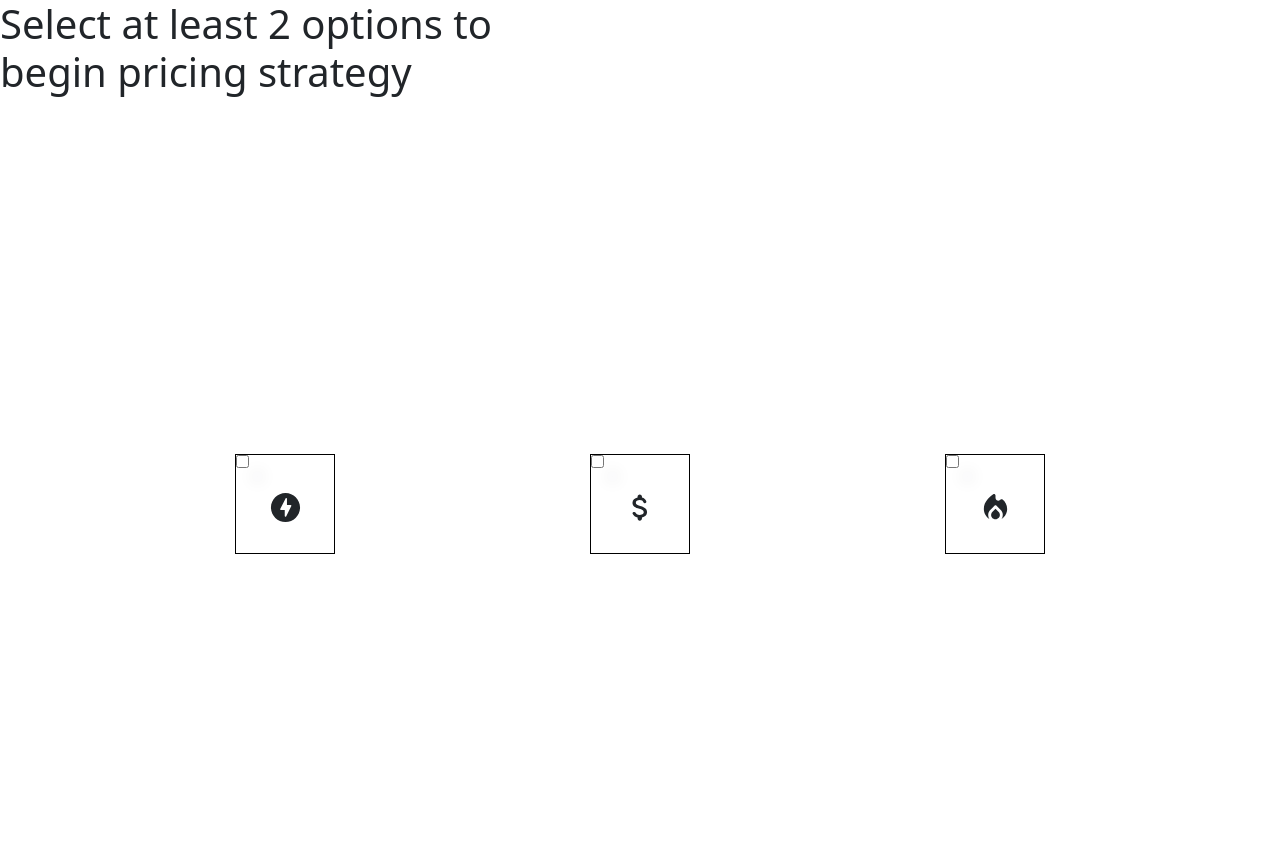
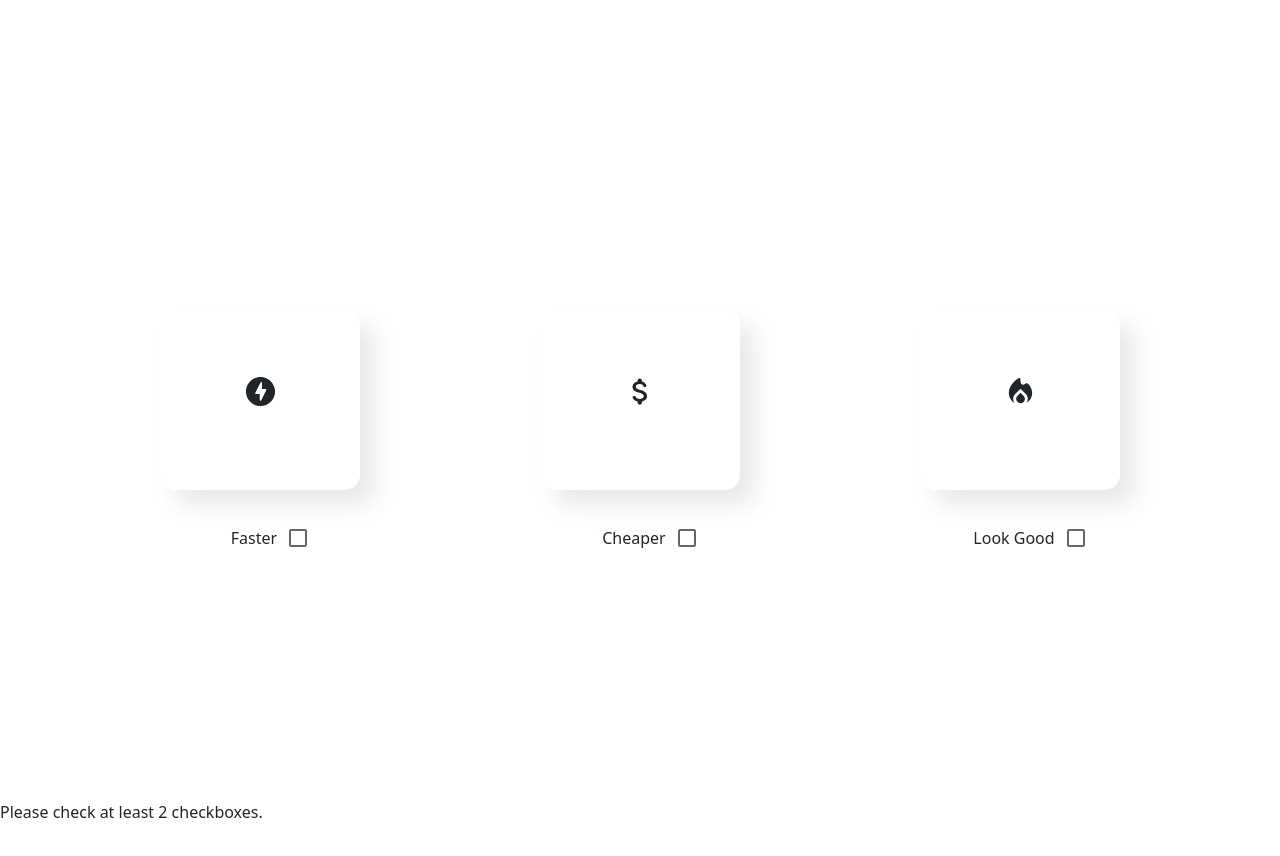
Before and after one commit to carlkarama/MarroWebClient, a React (Create React App) app: page / in a window 1280 px wide. Shown: the top 856 px of the page. Built offline with nearby package versions, Linux system fonts and the light colour scheme.

Commit message:
feat: aligned checkboxes with tiles

```diff
--- a/src/App.js
+++ b/src/App.js
@@ -1,13 +1,12 @@
 import './App.css';
-import { Checkbox } from './components/Checkbox/Checkbox.js';
+import { HomeCheckbox } from './components/Checkbox/HomeCheckbox.js';
 
 function App() {
   return (
     <>
       <div className="App">
-        <h1>Select at least 2 options to begin pricing strategy</h1>
       </div>
-      <Checkbox />
+      <HomeCheckbox />
     </>
   );
 }
--- a/src/components/Checkbox/Checkbox.css
+++ b/src/components/Checkbox/Checkbox.css
@@ -7,35 +7,31 @@
 }
 
 .tile {
-    border: 1px solid black;
-    width: 100px;
-    height: 100px;
+    width: 200px;
+    height: 180px;
+    border-radius: 15px;
+    outline: none;
+    box-shadow: 15px 15px 25px rgba(2, 28, 53, 0.1);
 }
 
-input[type="checkbox"] {
-    display: flex;
-    justify-content: space-around;
-    background-color: white;
-    border-radius: 10%;
-    cursor: pointer;
-    border: 3px solid transparent;
-    outline: none;
-    box-shadow: 15px 15px 15px rgba(2, 28, 53, 0.05);
+.checkbox-selection {
+    top: -9px;
+    position: relative;
 }
 
-input[type="checkbox"]:after {
-    position: relative;
-    font-family: "Font Awesome 5 Free";
-    content: "\f111";
-    font-weight: 400px;
-    font-size: 25px;
-    color: red;
-    top: 10%;
-    left: 10%;
+.checkbox-items {
+    display: flex;
+    justify-content: center;
 }
 
-input[type="checkbox"]:hover {
-    transform: scale(1.08);
+.faster-label, .cheaper-label, .fire-label {
+    margin-left: -45%;
+}
+
+.checkbox-items {
+    top: 30%;
+    left: 30%;
+    position: relative;
 }
 
 .label {
@@ -44,7 +40,7 @@ input[type="checkbox"]:hover {
     align-items: center;
     justify-content: center;
     gap: 20px;
-    height: 80%;
+    height: 90%;
     width: 100%;
     bottom: 0;
     position: relative;
@@ -52,10 +48,6 @@ input[type="checkbox"]:hover {
 }
 
 .label {
-    font-size: 20px;
+    font-size: 30px;
     color: 2c2c51;
 }
-
-input[type="checkbox"]:checked + label {
-    animation: grow 0.5;
-}
--- a/src/components/Checkbox/Checkbox.js
+++ /dev/null
@@ -1,45 +0,0 @@
-import React, { useState } from 'react';
-import './Checkbox.css';
-import AttachMoneyRoundedIcon from '@mui/icons-material/AttachMoneyRounded';
-import OfflineBoltRoundedIcon from '@mui/icons-material/OfflineBoltRounded';
-import LocalFireDepartmentRoundedIcon from '@mui/icons-material/LocalFireDepartmentRounded';
-
-export const Checkbox = () => {
-
-    const [first, setFirst] = useState(true);
-    const [second, setSecond] = useState(true);
-    const [third, setThird] = useState(true);
-
-    const handleClick = (tileID) => {
-
-    }
-
-    return (
-        <body>
-            <div>
-                <div className="checkbox-group">
-                    <div className="tile">
-                        <input type="checkbox" onChange={() => handleClick()}></input>
-                        <div className="label">
-                            <OfflineBoltRoundedIcon fontSize="large"></OfflineBoltRoundedIcon>
-                        </div>
-                    </div>
-                    <div className="tile">
-                        <input type="checkbox" onChange={() => handleClick()}></input>
-                        <div className="label">
-                            <AttachMoneyRoundedIcon fontSize="large"></AttachMoneyRoundedIcon>
-                        </div>
-                    </div>
-                    <div className="tile">
-                        <input type="checkbox" onChange={() => handleClick()}></input>
-                        <div className="label">
-                            <LocalFireDepartmentRoundedIcon fontSize="large"></LocalFireDepartmentRoundedIcon>
-                        </div>
-                    </div>
-                </div>
-            </div>
-        </body>
-  );
-}
-
-export default Checkbox;
--- /dev/null
+++ b/src/components/Checkbox/HomeCheckbox.js
@@ -0,0 +1,94 @@
+import React, {useState} from 'react';
+import './Checkbox.css';
+import AttachMoneyRoundedIcon from '@mui/icons-material/AttachMoneyRounded';
+import OfflineBoltRoundedIcon from '@mui/icons-material/OfflineBoltRounded';
+import LocalFireDepartmentRoundedIcon from '@mui/icons-material/LocalFireDepartmentRounded';
+import Checkbox from '@mui/material/Checkbox';
+
+export const HomeCheckbox = () => {
+
+    const label = { inputProps: { 'aria-label': 'Checkbox demo' } };
+
+    const [checkboxState, setCheckboxState] = useState({
+        faster: false,
+        cheaper: false,
+        lookGood: false,
+      });
+
+    const handleCheckboxChange = (checkboxName) => {
+        setCheckboxState((prevState) => ({
+            ...prevState,
+            [checkboxName]: !prevState[checkboxName],
+        }));
+    };
+
+    const checkboxesCheckedCount = Object.values(checkboxState).filter((checked) => checked).length;
+    const atLeastTwoChecked = checkboxesCheckedCount >= 2;
+
+    return (
+            <div>
+                <div className="checkbox-group">
+                    <div className="tile">
+                        <div className="label">
+                            <OfflineBoltRoundedIcon fontSize="large"></OfflineBoltRoundedIcon>
+                        </div>
+
+                        <div className="checkbox-items">
+                        <div className="faster-label">Faster</div>
+                        <div className="checkbox-selection">
+                            <Checkbox {...label}
+                            checked={checkboxState.faster}
+                            onChange={() => handleCheckboxChange('faster')}
+                            disabled={atLeastTwoChecked && !checkboxState.faster}
+                            />
+                        </div>
+                        </div>
+                    </div>
+
+                    <div className="tile">
+                        <div className="label">
+                            <AttachMoneyRoundedIcon fontSize="large"></AttachMoneyRoundedIcon>
+                        </div>
+                        <div className="checkbox-items">
+                            <div className="cheaper-label">Cheaper</div>
+                            <div className="heckbox"></div>
+                            <div className="checkbox-selection">
+                                <Checkbox {...label}
+                                checked={checkboxState.cheaper}
+                                onChange={() => handleCheckboxChange('cheaper')}
+                                disabled={!checkboxState.cheaper && atLeastTwoChecked}
+                            />
+                            </div>
+
+                        </div>
+                    </div>
+                    <div className="tile">
+                        <div className="label">
+                            <LocalFireDepartmentRoundedIcon fontSize="large"></LocalFireDepartmentRoundedIcon>
+                        </div>
+                        <div className="checkbox-items">
+                            <div className="fire-label">Look Good</div>
+                            <div className="checkbox-selection">
+                                <Checkbox {...label}
+                                checked={checkboxState.lookGood}
+                                onChange={() => handleCheckboxChange('lookGood')}
+                                disabled={!checkboxState.lookGood && atLeastTwoChecked}
+                            />
+                            </div>
+
+                        </div>
+                    </div>
+                </div>
+                {
+                    atLeastTwoChecked ? (
+                        <p>At least 2 checkboxes are checked.</p>
+
+                    ) : (
+                        <p>Please check at least 2 checkboxes.</p>
+                    )
+                }
+            </div>
+  );
+};
+
+export default HomeCheckbox;
```
